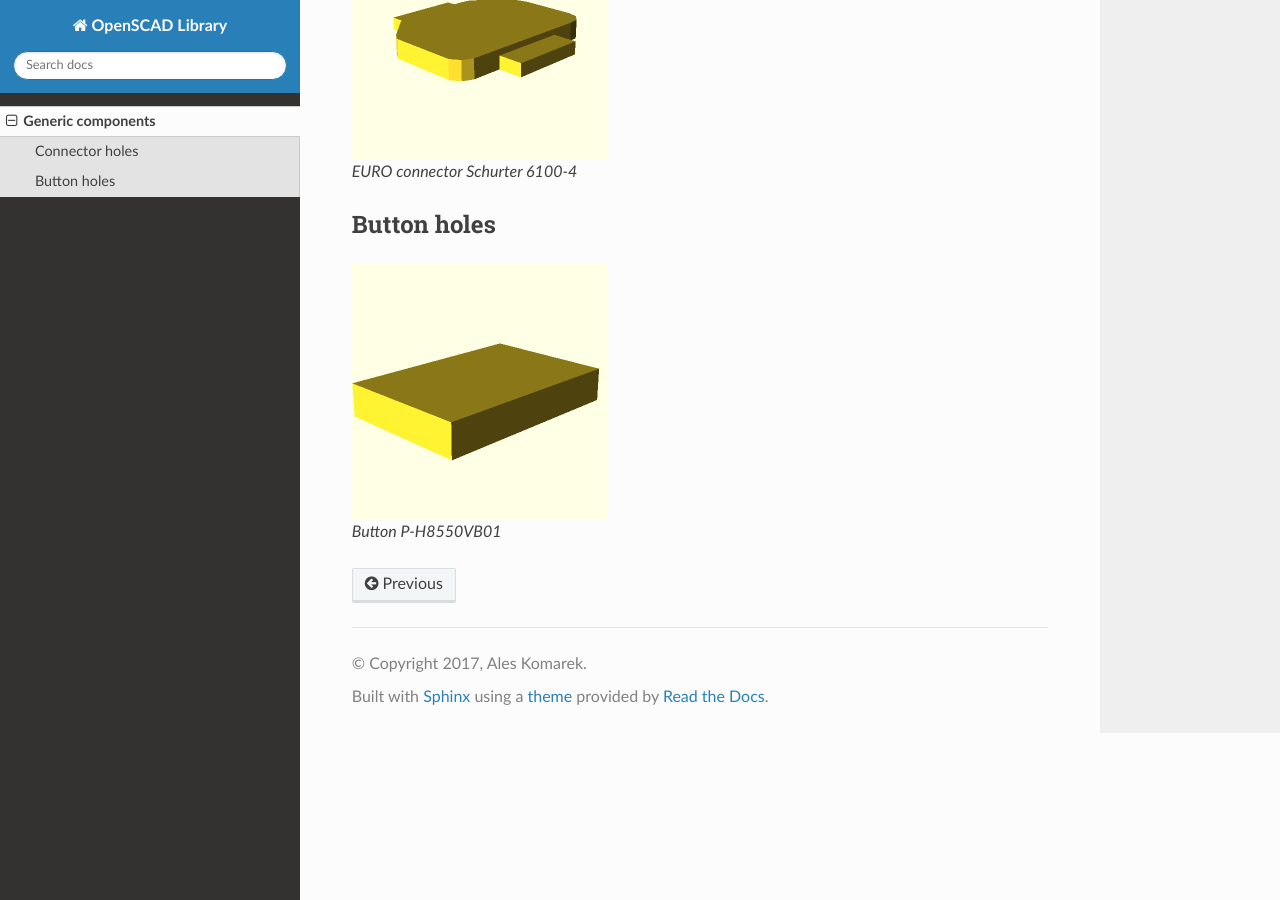
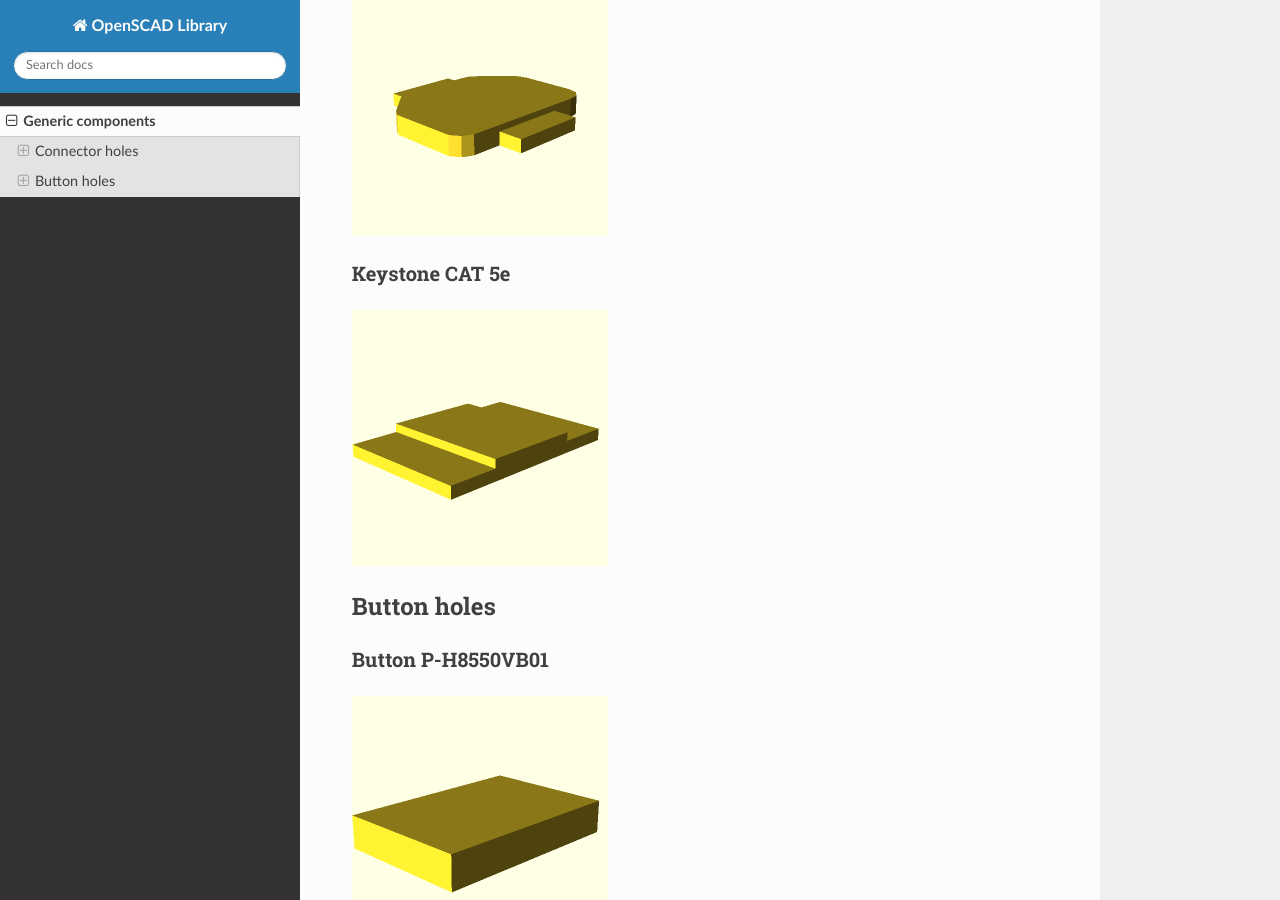
Before and after one commit to cznewt/openscad-model-library, a Sphinx documentation site: the page built from docs/source/lib.rst, in a window 1280 px wide and 900 px high, scrolled down 616 px. Built offline with Sphinx 7.4.7 and the Read the Docs theme 2.0.0, drawn with Linux system fonts in a browser that asks for light colours; formulas are drawn with MathJax 3.

Commit message:
Docfixes

```diff
--- a/README.rst
+++ b/README.rst
@@ -1,7 +1,7 @@
 
-================
-OpenSCAD Library
-================
+======================
+OpenSCAD Model Library
+======================
 
 * Raspberry Pi 3 device http://www.thingiverse.com/thing:2023897
 * Raspberry Pi 3 case http://www.thingiverse.com/thing:1525669
--- a/docs/source/index.rst
+++ b/docs/source/index.rst
@@ -1,7 +1,7 @@
 
-================
-OpenSCAD Library
-================
+======================
+OpenSCAD Model Library
+======================
 
 .. toctree::
    :maxdepth: 2
--- a/docs/source/lib.rst
+++ b/docs/source/lib.rst
@@ -7,21 +7,30 @@ Generic components
 Connector holes
 ===============
 
-.. figure:: img/euro_GSD4.png
+EURO connector GSD4
+-------------------
+
+.. image:: img/euro_GSD4.png
    :scale: 50 %
 
-   EURO connector GSD4
+EURO connector Schurter 6100-4
+------------------------------
 
-.. figure:: img/euro_Schurter_6100_4.png
+.. image:: img/euro_Schurter_6100_4.png
    :scale: 50 %
 
-   EURO connector Schurter 6100-4
+Keystone CAT 5e
+---------------
+
+.. image:: img/keystone_cat5e.png
+   :scale: 50 %
 
 
 Button holes
 ============
 
-.. figure:: img/button_P_H8550VB01.png
+Button P-H8550VB01
+------------------
+
+.. image:: img/button_P_H8550VB01.png
    :scale: 50 %
-
-   Button P-H8550VB01
```
